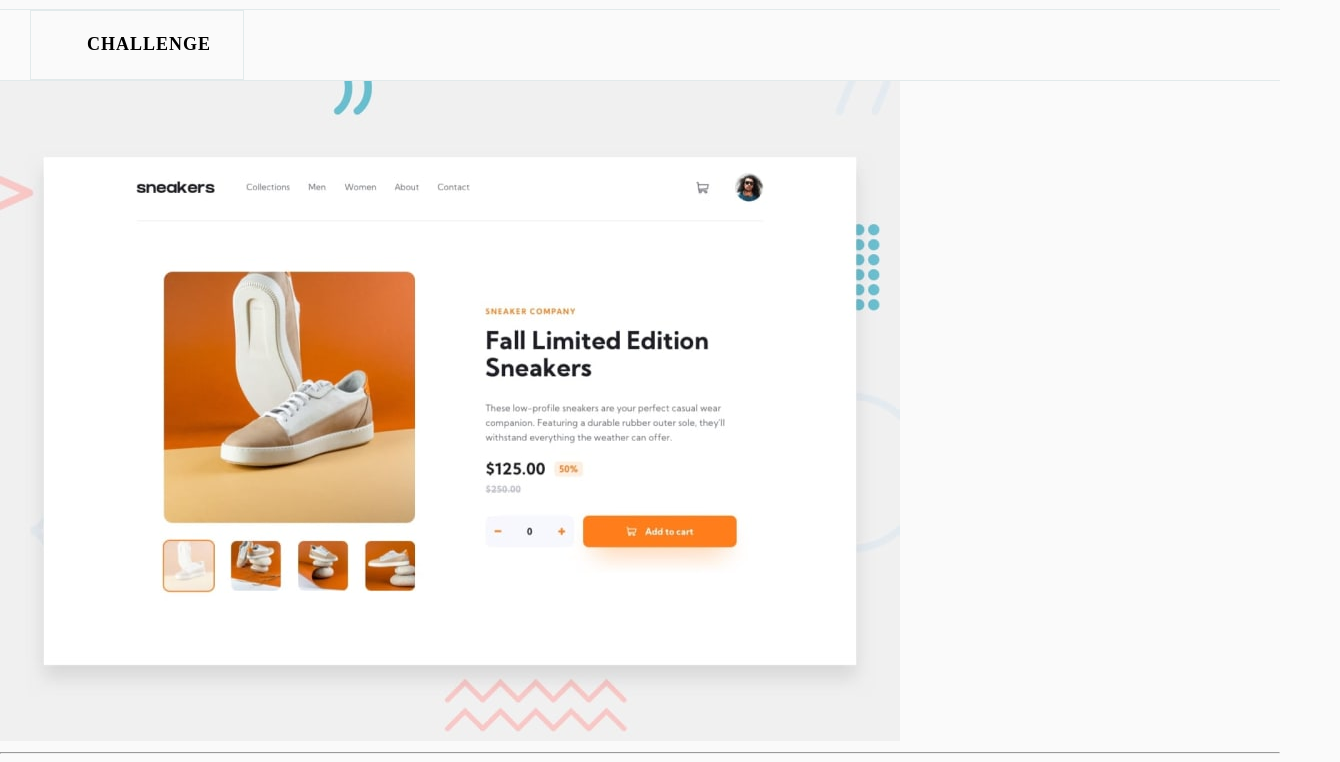
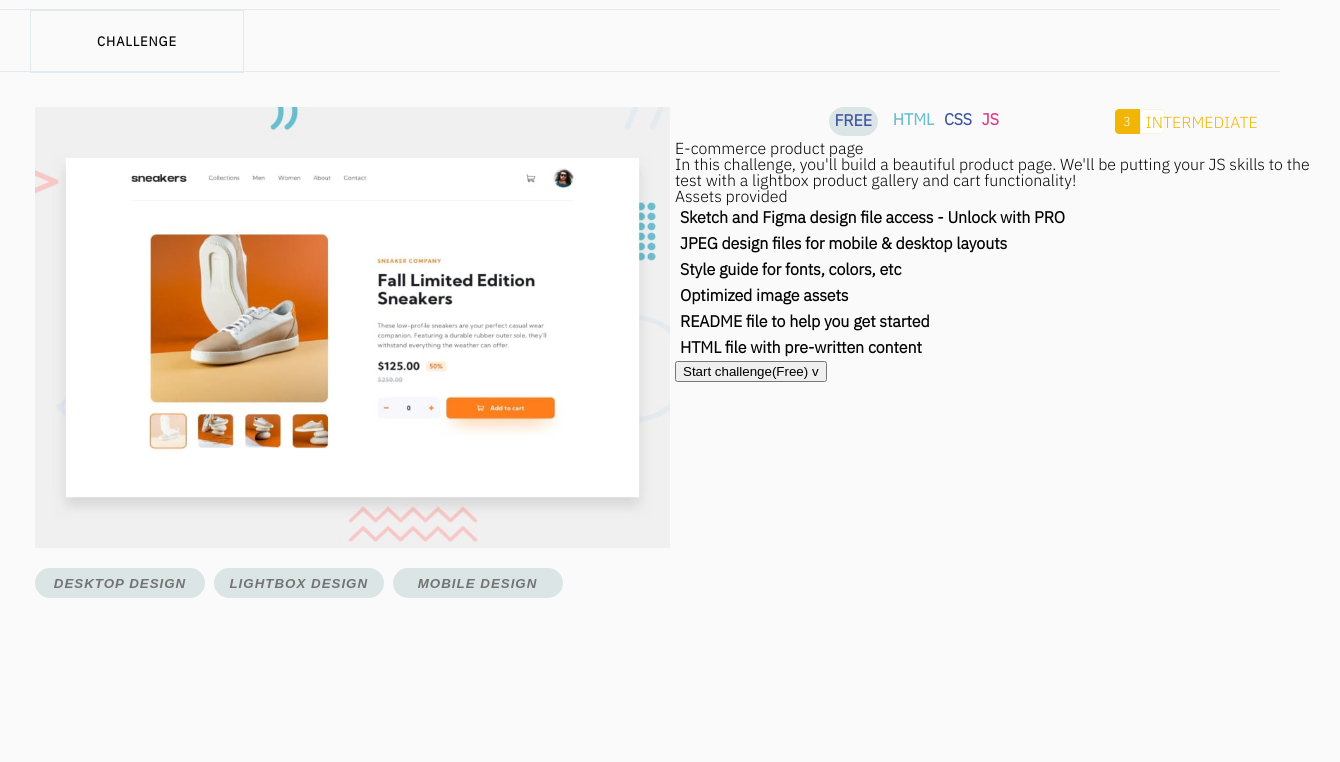
Before and after one commit to agarwalbipasha/eCommerce, a website: page index.html in a window 1280 px wide. Shown: the part 61-823 px from the top of the page, 1340 px wide, since content can reach past the window. After the commit the page ends 800 px from the top, so only its background shows below. Drawn offline with Linux system fonts and the light colour scheme.

Commit message:
Fixed the image in the section

```diff
--- a/index.html
+++ b/index.html
@@ -8,6 +8,12 @@
       type="image/png"
       sizes="32x32"
       href="./images/favicon-32x32.png"
+    />
+    <link rel="preconnect" href="https://fonts.googleapis.com" />
+    <link rel="preconnect" href="https://fonts.gstatic.com" crossorigin />
+    <link
+      href="https://fonts.googleapis.com/css2?family=IBM+Plex+Sans+Arabic:wght@300&display=swap"
+      rel="stylesheet"
     />
     <title>Frontend Mentor | E-commerce product page</title>
     <link rel="stylesheet" type="text/css" href="reset.css" />
@@ -42,17 +48,51 @@
       </nav>
     </header>
     <main>
-
-      <div>
-        <section>
+      <div class="image-portion">
+        <section class="image-preview">
+          <div class="image">
             <img
               type="image/jpg"
               src="./images/desktop-design-sneakers.jpg"
               alt="Desktop preview"
             />
+          </div>
+          <div class="image-button">
+            <button class="button-design">Desktop design</button>
+            <button class="button-design">Lightbox design</button>
+            <button class="button-design">Mobile design</button>
+          </div>
         </section>
-        <hr>
-        <aside></aside>
+        <aside>
+          <div class="aside-header">
+            <ul>
+              <li class="free">FREE</li>
+              <li class="html">HTML</li>
+              <li class="css">CSS</li>
+              <li class="js">JS</li>
+            </ul>
+            <div class="inter3">
+              <div class="three">3</div>
+              <div class="intermediate">Intermediate</div>
+            </div>
+          </div>
+          <div>
+            <h1>E-commerce product page</h1>
+            <p>In this challenge, you'll build a beautiful product page. We'll be putting your JS skills to the test with a lightbox product gallery and cart functionality!</p>
+            <div>
+              <h4>Assets provided</h4>
+              <ul>
+                <li>Sketch and Figma design file access - <span>Unlock with PRO</span></li>
+                <li>JPEG design files for mobile & desktop layouts</li>
+                <li>Style guide for fonts, colors, etc</li>
+                <li>Optimized image assets</li>
+                <li>README file to help you get started</li>
+                <li>HTML file with pre-written content</li>
+              </ul>
+            </div>
+            <button>Start challenge(Free) <span> v </span></button>
+          </div>
+        </aside>
       </div>
     </main>
   </body>
--- a/style.css
+++ b/style.css
@@ -1,9 +1,13 @@
 .container {
-  width: auto;
+  width: 100%;
   height: auto;
+  margin: 0;
+  padding: 0;
   background-color: #fafafa;
+  font-family: 'IBM Plex Sans Arabic', sans-serif;
 }
 .header-container .header-contents {
+    width: auto;
   display: flex;
   justify-content: space-around;
   padding: 20px;
@@ -11,9 +15,12 @@
 }
 .header-container .header-contents ul {
   display: flex;
-  margin-left: 200px;
-  font-weight: bold;
+  margin-left: 220px;
+  margin-right: 20px;
+  font-weight: bolder;
+  font-size: small;
   font-style: italic;
+  padding-top: 5px;
 }
 .header-container .header-contents ul li {
   padding: 5px 10px;
@@ -46,14 +53,18 @@
   border: none;
 }
 .header-container .challenge-nav {
-    height: 70px;
+    height: 61px;
     justify-content: flex-start;
     display: flex;
     position: sticky;
+    top: 0;
+    width: 100%;
+    background-color: #fafafa;
     border-bottom: 1px solid #e2eaeb;
+    align-items: flex-start;
 }
 .challenge {
-  font-size: large;
+  font-size: small;
   font-weight: bolder;
   border: 1px solid #e2eaeb;
   position: relative sticky;
@@ -66,4 +77,112 @@
   width: 100px;
   margin: 0 30px;
   justify-self: center;
+  align-self: start;
 }
+.image-portion {
+    padding: 30px;
+    width: 100%;
+    height: 500px;
+    display: flex;
+}
+.image-portion .image-preview {
+    width: 50%;
+    padding: 5px;
+}
+.image-preview .image {
+    width: 100%;
+    height: 90%;
+}
+.image-preview img {
+    width: 100%;
+    height: 100%;
+}
+.image-button {
+    padding: 20px 0;
+}
+.image-button button {
+    margin-right: 5px;
+    border-radius: 20px;
+    border: none;
+    height: 30px;
+    background-color: #dbe5e6;
+    text-transform: uppercase;
+    color: #737373;
+    letter-spacing: 1px;
+    font-style: italic;
+    font-weight: 600;
+}
+.button-design {
+    width: 170px;
+}
+.image-portion aside {
+    width: 50%;
+}
+.aside-header {
+    display: flex;
+    justify-content: space-evenly;
+    width: auto;
+    padding: 5px 25px;
+}
+.aside-header ul {
+    display: flex;
+    justify-content: space-around;
+    width: 30%;
+    margin: 0;
+}
+.image-portion aside ul li {
+    padding: 5px;
+    font-weight: bolder;
+}
+.aside-header .inter3 {
+    justify-content: flex-end;
+    padding: 2px;
+    display: flex;
+}
+.free {
+    list-style-position: inside;
+    width: 50px;
+    text-align: center;
+    align-items: center;
+    border: 1px solid #dbe5e6;
+    background-color: #dbe5e6;
+    color: #3e54a3;
+    border-radius: 20px;
+    margin: 0 10px;
+}
+.html {
+    color: #6abecd;
+}
+.css {
+    color: #3e54a3;
+}
+.js {
+    color: #e13784;
+}
+.three {
+    background-color: #f1b604;
+    box-sizing: border-box;
+    width: 25px;
+    height: 25px;
+    text-align: center;
+    padding: 5px;
+    color: white;
+    font-size: small;
+    border: 1px solid #f1b604;
+    border-top-left-radius: 4px;
+    border-bottom-left-radius: 4px;
+}
+.intermediate {
+    margin: 0;
+    box-sizing: border-box;
+    width: 25px;
+    height: 25px;
+    text-align: center;
+    padding: 5px;
+    background-color: white;
+    color: #f1b604;
+    text-transform: uppercase;
+    border: 1px solid #f9f2de;
+    border-top-right-radius: 4px;
+    border-bottom-right-radius: 4px;
+}
```
Lines whose indentation alone changed are shown as unchanged.
